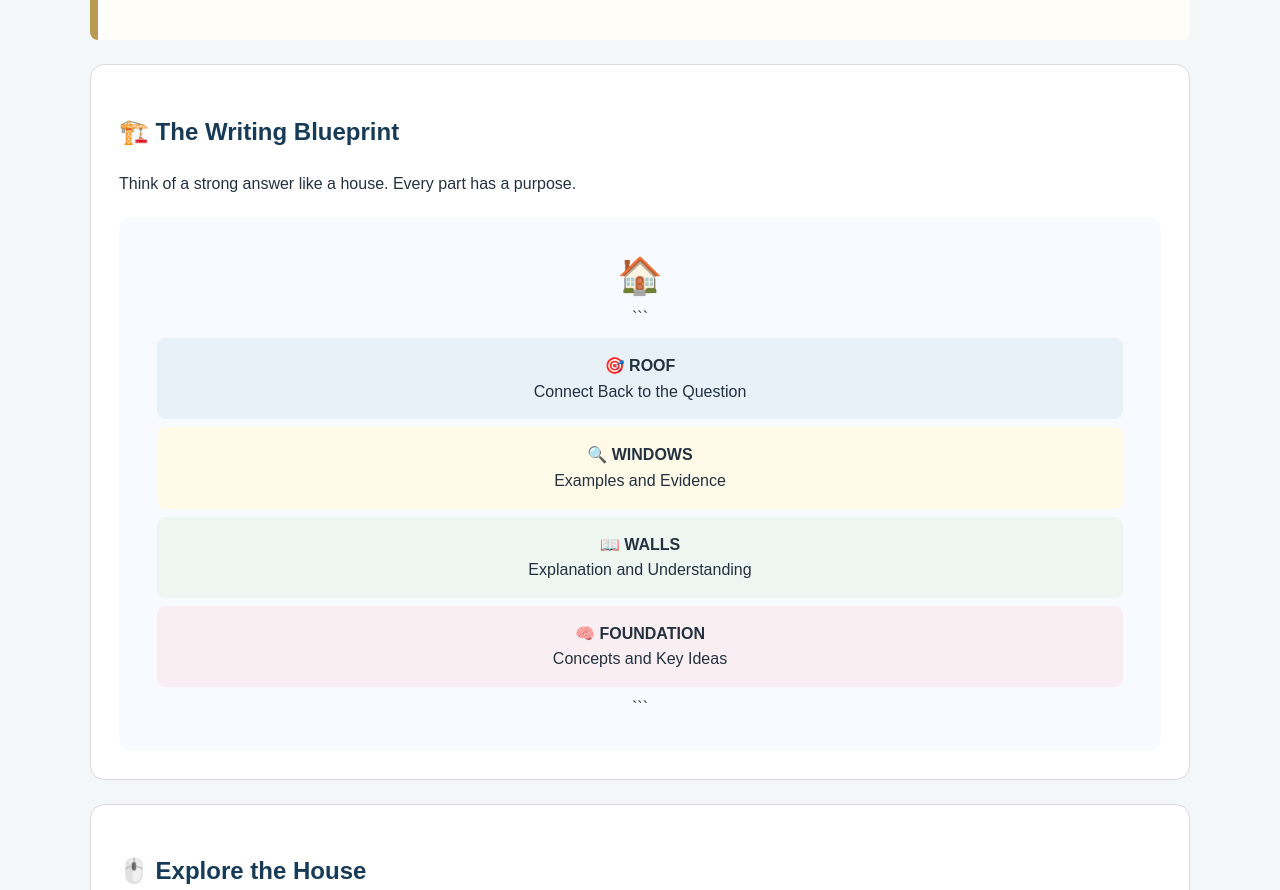
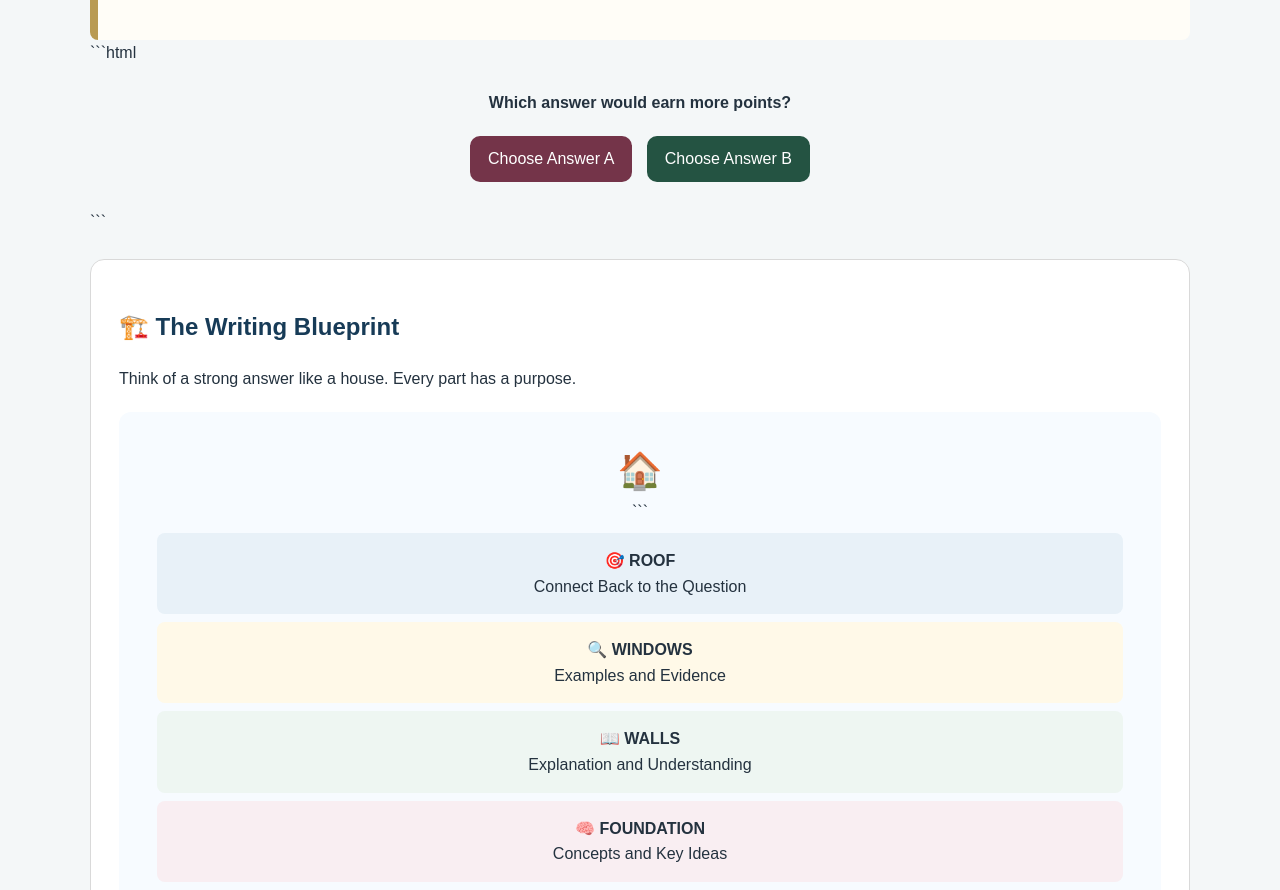
Before and after one commit to carollhodgson-hub/Social-Sciences-writing-lab, a plain HTML site: page index.html in a window 1280 px wide. Shown: the part 1888-2778 px from the top of the page. Drawn offline with Linux system fonts and the light colour scheme.

Commit message:
Update index.html

````diff
--- a/index.html
+++ b/index.html
@@ -167,6 +167,21 @@ button {
     ⭐⭐⭐⭐⭐ Strong Answer
   </p>
 </div>
+```html
+<div style="text-align:center;margin-top:24px;">
+  <p><strong>Which answer would earn more points?</strong></p>
+
+  <button onclick="compareAnswer('A')" style="background:#743449;color:white;">
+    Choose Answer A
+  </button>
+
+  <button onclick="compareAnswer('B')" style="background:#245342;color:white;">
+    Choose Answer B
+  </button>
+
+  <div id="comparisonResult" style="margin-top:22px;"></div>
+</div>
+```
 
 <div class="card">
   <h2 style="color:#173b57;">🏗️ The Writing Blueprint</h2>
@@ -347,6 +362,32 @@ function detectiveCase(caseNum){
     "</div>";
   }
 }
+  ```javascript
+function compareAnswer(choice){
+  if(choice === "A"){
+    document.getElementById("comparisonResult").innerHTML =
+    "<div style='background:#fdeaea;padding:20px;border-left:8px solid #c0392b;border-radius:8px;text-align:left;'>" +
+    "<h3>❌ Not Quite</h3>" +
+    "<p>Answer A uses a concept, but it does not fully explain, apply, or connect the concept to the prompt.</p>" +
+    "<p><strong>It has:</strong> 🧠 Concept</p>" +
+    "<p><strong>It is missing:</strong> 📖 Explanation, 🔍 Example, and 🎯 Connection.</p>" +
+    "</div>";
+  }
+
+  if(choice === "B"){
+    document.getElementById("comparisonResult").innerHTML =
+    "<div style='background:#e8f7ec;padding:20px;border-left:8px solid #27ae60;border-radius:8px;text-align:left;'>" +
+    "<h3>✅ Correct!</h3>" +
+    "<p>Answer B is stronger because it shows understanding rather than only naming a topic.</p>" +
+    "<p>✓ 🧠 Uses a concept</p>" +
+    "<p>✓ 📖 Explains the concept</p>" +
+    "<p>✓ 🔍 Gives an example</p>" +
+    "<p>✓ 🎯 Connects back to the topic</p>" +
+    "</div>";
+  }
+}
+```
+
 </script>
 
 </body>
````
